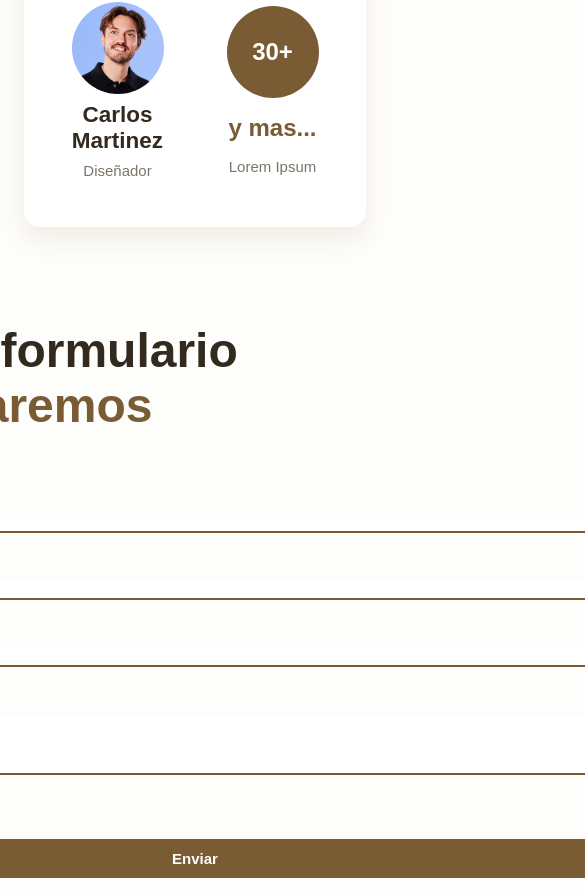
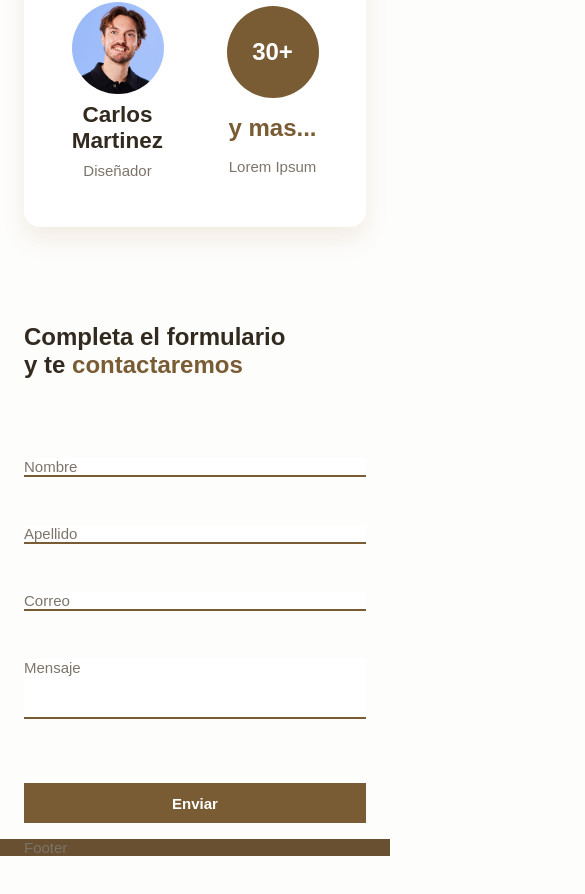
Before and after one commit to EFZR/mad-website, a React (Vite) app: page / in a window 390 px wide. Shown: the part 3873-4767 px from the top of the page, 585 px wide, since content can reach past the window. After the commit the page ends 4729 px from the top, so only its background shows below. Built offline with nearby package versions, Linux system fonts and the light colour scheme; a web font is replaced by a local one.

Commit message:
fix: responsive

```diff
--- a/src/App.tsx
+++ b/src/App.tsx
@@ -3,6 +3,7 @@ import Hero from "@components/Hero";
 import About from "@components/About";
 import Members from "@components/Members";
 import Form from "@components/Form";
+import Footer from "@components/Footer";
 
 export default function App() {
   return (
@@ -12,6 +13,7 @@ export default function App() {
       <About />
       <Members />
       <Form />
+      <Footer />
     </>
   );
 }
--- /dev/null
+++ b/src/components/Footer.tsx
@@ -0,0 +1,11 @@
+import "@styles/Footer.css";
+
+export default function Footer() {
+  return (
+    <footer className="footer">
+      <div className="container grid footer__container">
+        Footer
+      </div>
+    </footer>
+  )
+}
--- /dev/null
+++ b/src/styles/Footer.css
@@ -0,0 +1,3 @@
+.footer {
+  background-color: var(--first-color-alt);
+}
--- a/src/styles/Form.css
+++ b/src/styles/Form.css
@@ -1,15 +1,23 @@
 .form__title {
+  font-size: 1.5rem;
   margin-bottom: 5rem;
-  font-size: 3rem;
+}
+
+@media screen and (min-width: 576px) {
+  .form__title {
+    font-size: 3rem;
+  }
 }
 
 .form__title span {
   color: var(--first-color);
 }
 
-.container__form {
-  grid-template-columns: 960px;
-  justify-content: center;
+@media screen and (min-width: 1150px) {
+  .container__form {
+    grid-template-columns: 960px;
+    justify-content: center;
+  }
 }
 
 .form {
@@ -31,6 +39,7 @@
   position: relative;
   display: flex;
   flex-direction: column;
+  width: 100%;
 }
 
 .field label {
```
